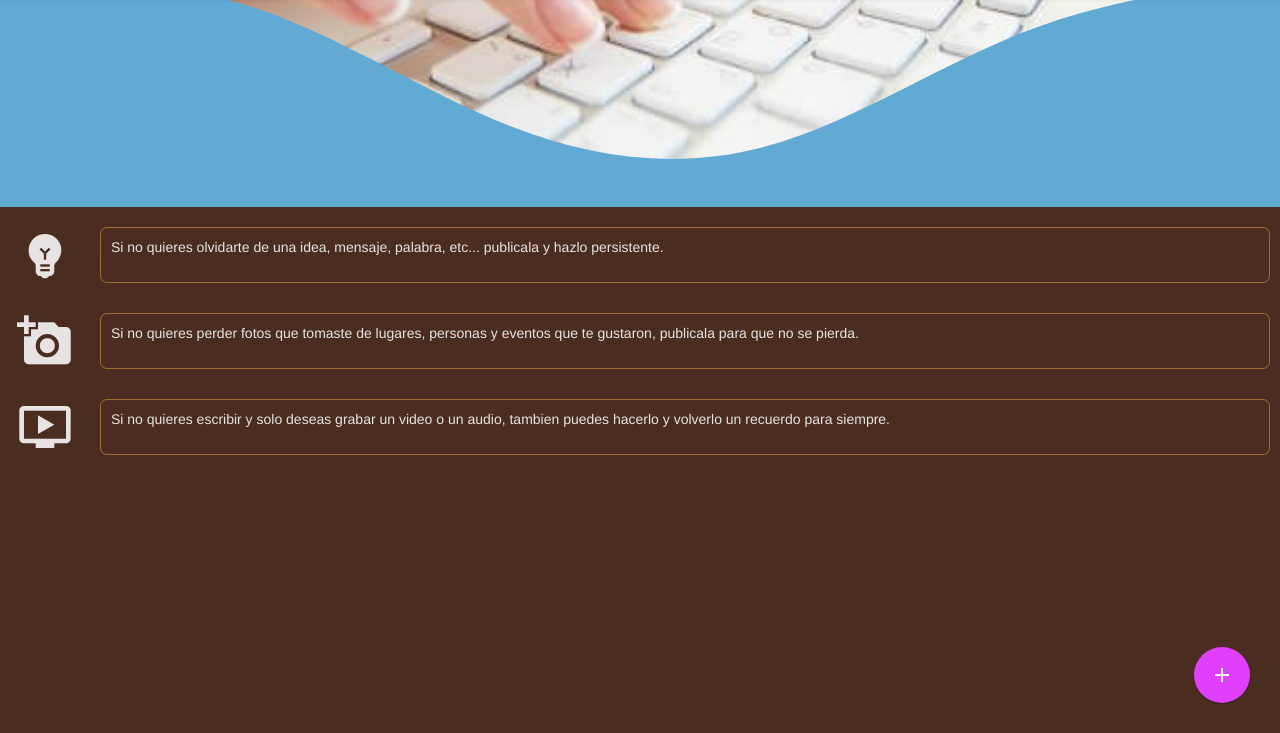
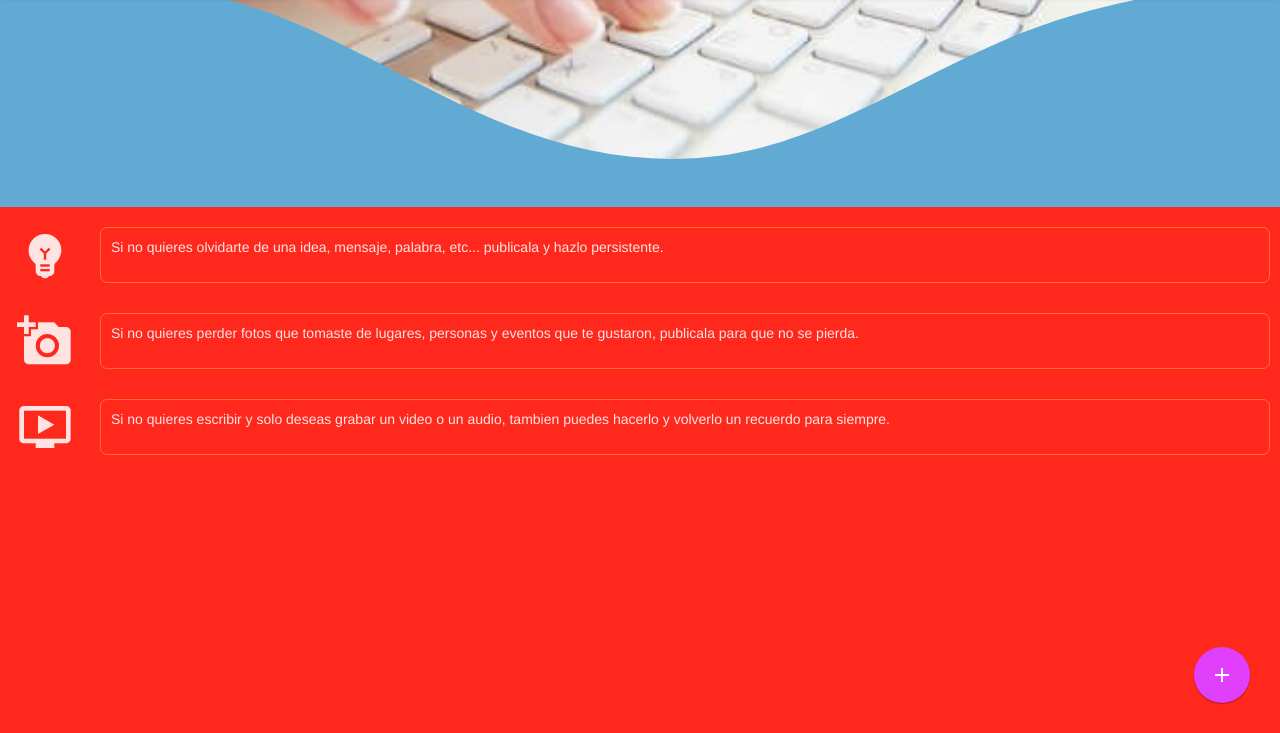
Before and after one commit to israjgm/israel14560, a website: page index.html in a window 1280 px wide. Shown: the part 67-800 px from the top of the page. Drawn offline with nearby package versions, Linux system fonts and the light colour scheme.

Commit message:
Update app.css

```diff
--- a/src/css/app.css
+++ b/src/css/app.css
@@ -1,11 +1,11 @@
 /* variables css */
 :root {
-    --primary: #795548;
-    --dark-primary: #4b2c20;
-    --light-primary: #a98274;
-    --secondary: #ff9800;
-    --dark-secondary: #c66900;
-    --light-secondary: #ffc947;
+  --primary: rgb(196 99 132);
+  --dark-primary: rgb(433 40 29);
+    --light-primary: #61aad4;
+    --secondary: #2553eb;
+    --dark-secondary: #08e2c5;
+    --light-secondary: #ffb516;
     --gray: #757575;
     --error: #ca3a41;
     --success: #00600f;
@@ -13,7 +13,7 @@
     --black: #000;
     --height: calc(100vh - 56px);
     --width: 100%;
-    --fontFamily: "Roboto";
+    --fontFamily: "Roboto"
   }
 
   .floating-button {
@@ -39,12 +39,10 @@
     top: 56px;
     background: white;
     text-align: center;
-    /*Agregar a #modal-post-section en app.css*/
     transform: translateY(100vh);
     transition: transform .5s;
 
   }
-
   .svg--container {
     position: relative;
   }
@@ -95,6 +93,7 @@
     padding: 10px;
     width: calc(var(--width) - 20px);
   }
+
   .app--install {
     background: var(--primary);
     color: var(--white) !important;
@@ -115,6 +114,7 @@
     float: right;
     padding: 5px 8px;
   }
+
   .select-none {
     user-select: none;
   }
```
